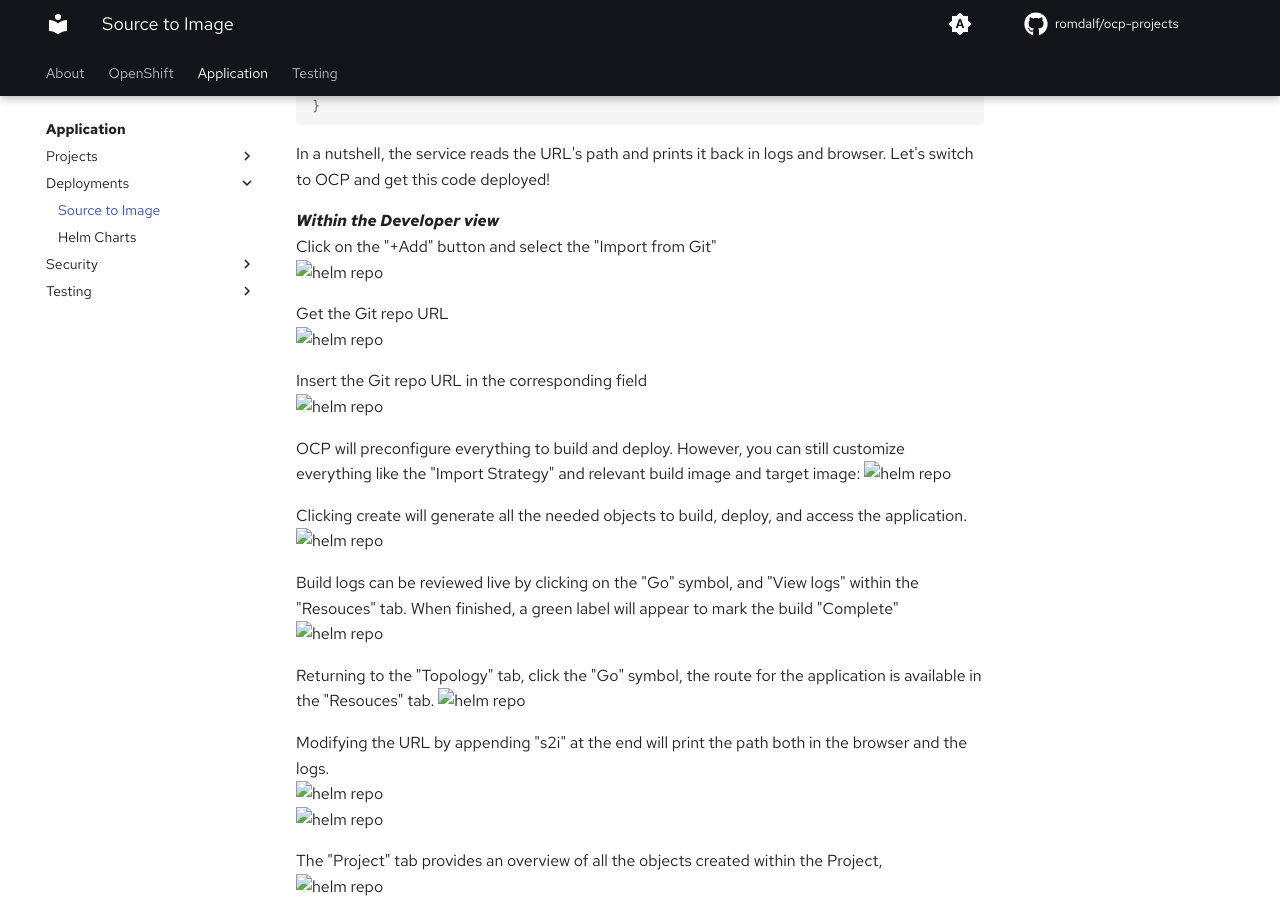
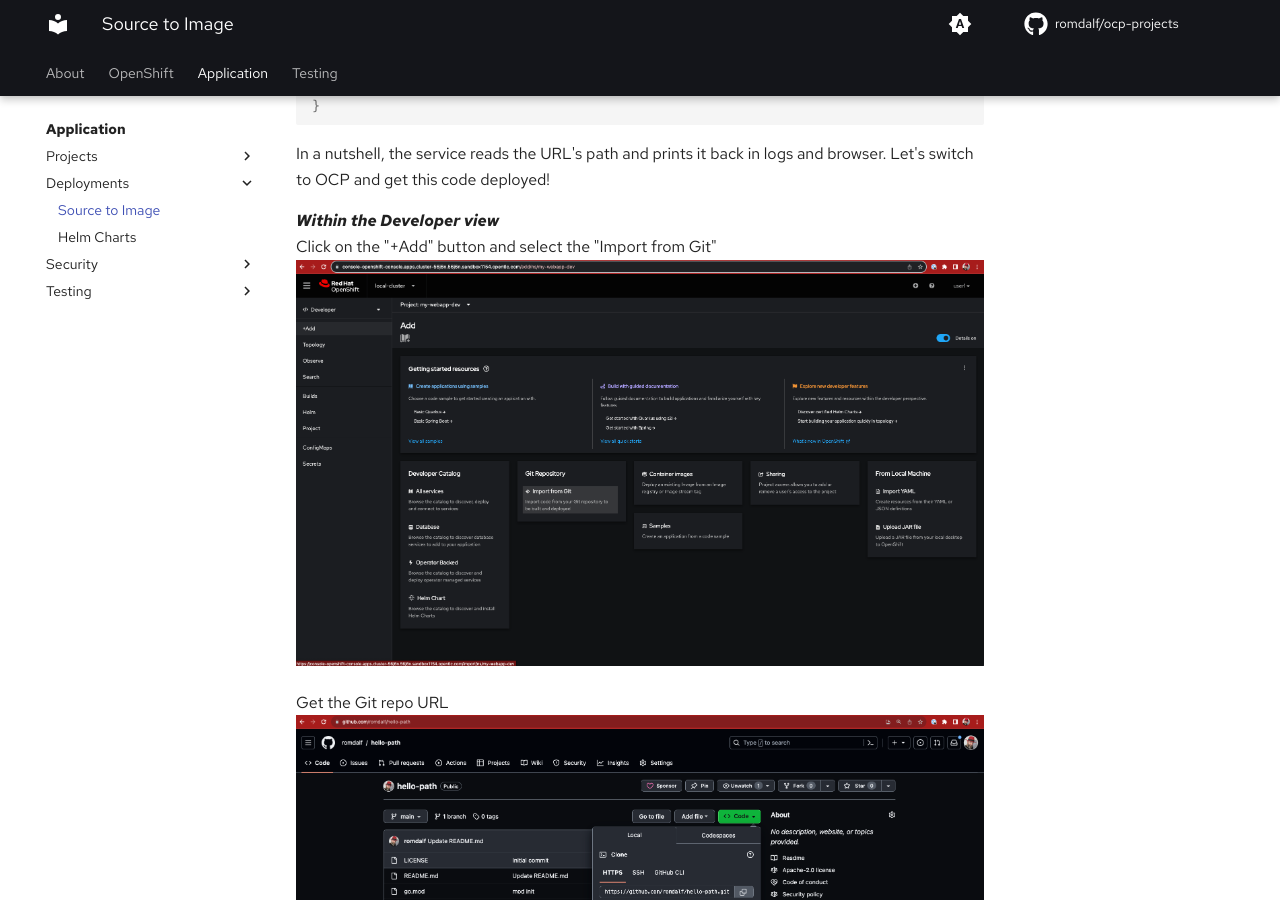
Before and after one commit to romdalf/ocp-projects, an MkDocs documentation site: the page built from docs/application/s2i.md, in a window 1280 px wide and 900 px high, scrolled down 1175 px. Built offline with MkDocs 1.6.1 and Material for MkDocs 9.7.7, drawn with Linux system fonts in a browser that asks for light colours; some web fonts are replaced; comment, search, counter and statistics services are not loaded.

Commit message:
fix images

````diff
--- a/docs/application/s2i.md
+++ b/docs/application/s2i.md
@@ -55,43 +55,43 @@
 
 ***Within the Developer view***
 Click on the "+Add" button and select the "Import from Git"
-![helm repo](images/s2i_01.png)
+![helm repo](../images/s2i_01.png)
 
 Get the Git repo URL
-![helm repo](images/s2i_02.png)
+![helm repo](../images/s2i_02.png)
 
 Insert the Git repo URL in the corresponding field
-![helm repo](images/s2i_03.png)
+![helm repo](../images/s2i_03.png)
 
 
 OCP will preconfigure everything to build and deploy. However, you can still customize everything like the "Import Strategy" and relevant build image and target image:
-![helm repo](images/s2i_04.png)
+![helm repo](../images/s2i_04.png)
 
 
 Clicking create will generate all the needed objects to build, deploy, and access the application.
-![helm repo](images/s2i_05.png)
+![helm repo](../images/s2i_05.png)
 
 
 Build logs can be reviewed live by clicking on the "Go" symbol, and "View logs" within the "Resouces" tab. When finished, a green label will appear to mark the build "Complete"
-![helm repo](images/s2i_06.png)
+![helm repo](../images/s2i_06.png)
 
 
 Returning to the "Topology" tab, click the "Go" symbol, the route for the application is available in the "Resouces" tab.
-![helm repo](images/s2i_07.png)
+![helm repo](../images/s2i_07.png)
 
 
 Modifying the URL by appending "s2i" at the end will print the path both in the browser and the logs.
-![helm repo](images/s2i_08.png)
-![helm repo](images/s2i_09.png)
+![helm repo](../images/s2i_08.png)
+![helm repo](../images/s2i_09.png)
 
 
 The "Project" tab provides an overview of all the objects created within the Project,
-![helm repo](images/s2i_10.png)
+![helm repo](../images/s2i_10.png)
 
 
 As an example, the clicking "Service", then exploring the ```hello-path-git``` service object in YAML is a good start to understand how the manifest would look like:
-![helm repo](images/s2i_11.png)
-![helm repo](images/s2i_12.png)
+![helm repo](../images/s2i_11.png)
+![helm repo](../images/s2i_12.png)
 
 The below output is a stream down version of the ```Service``` manifest that could be applied to create the relates ```Service``` API object to expose the port 8080:
 
````
